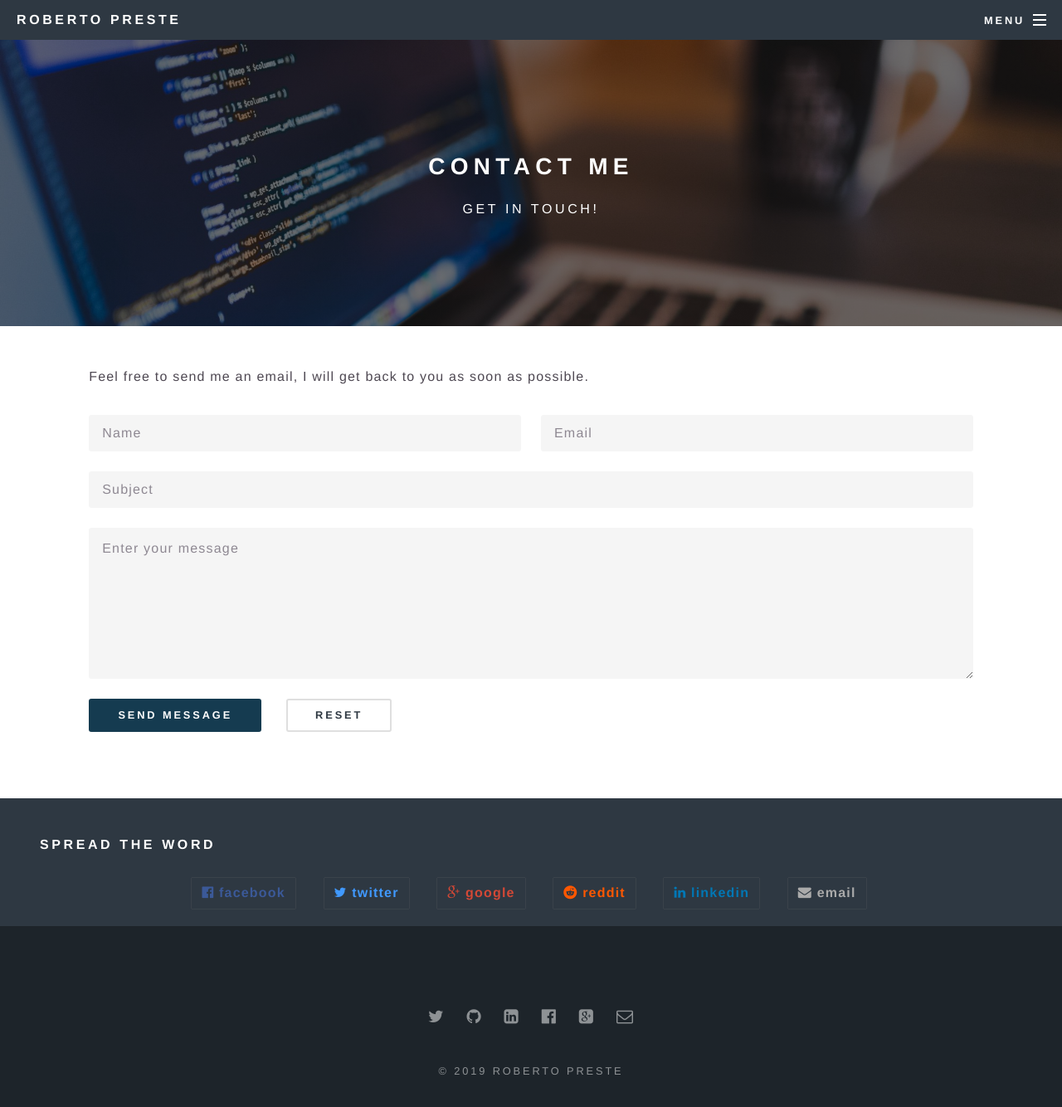
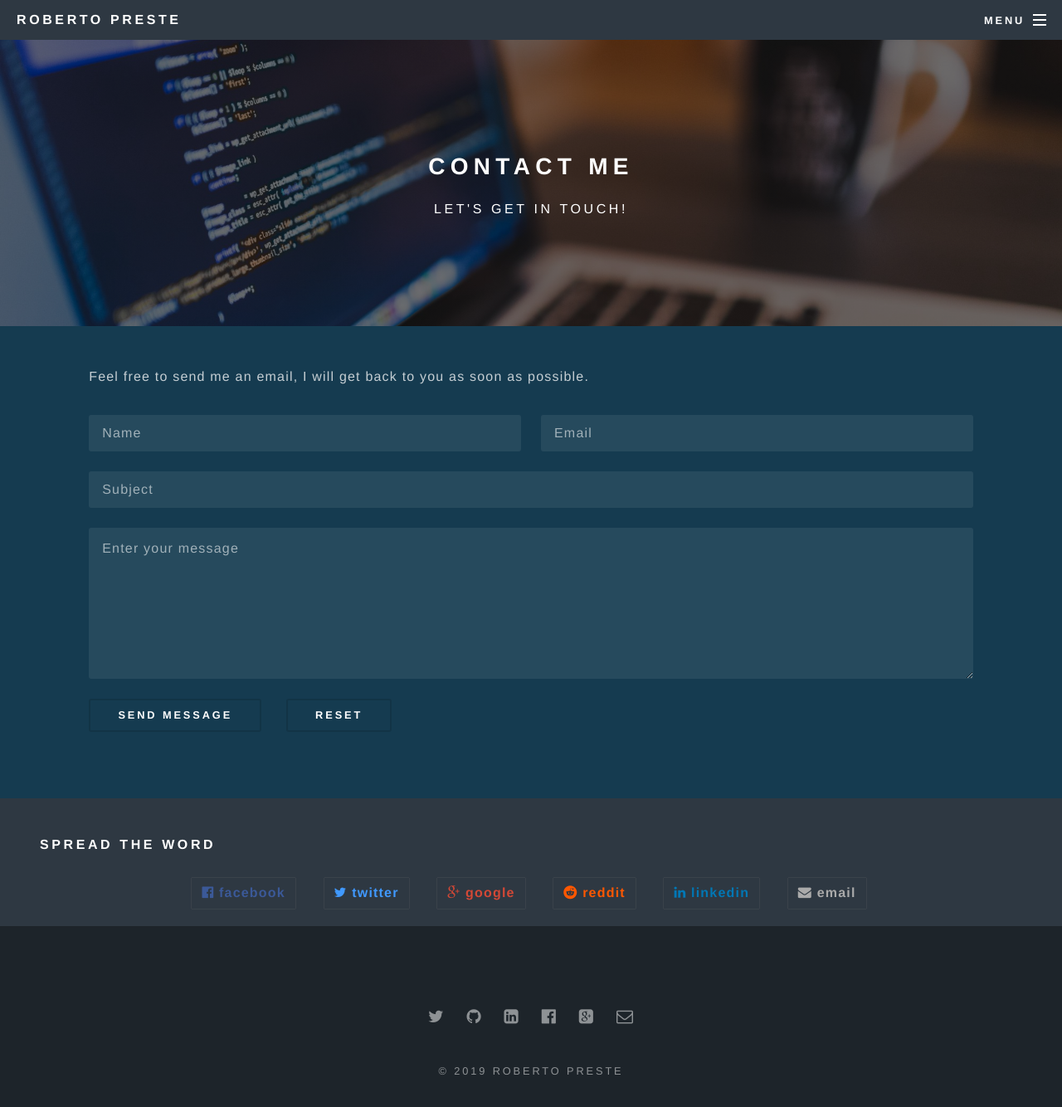
Before and after one commit to robertopreste/robertopreste.github.io, a Jekyll site: the page built from contact.html, in a window 1280 px wide and 1394 px high. Shown: the top 1334 px of the window at 83% size. Built offline with Jekyll 4.4.1, drawn with Linux system fonts in a browser that asks for light colours.

Commit message:
Update styles and layout

```diff
--- a/_layouts/archive.html
+++ b/_layouts/archive.html
@@ -9,15 +9,17 @@ layout: default
         <p>{{ page.description }}</p>
     </header>
 
-    <section class="wrapper alt2 style5">
-        <div class="inner">
-            {{ content }}
-        </div>
-    </section>
+    {% if page.category == "about" or page.title == "Tags" or page.title == "Contact Me" %}
+        <section class="wrapper alt2 style3">
+            <div class="inner">
+                {{ content }}
+            </div>
+        </section>
+    {% endif %}
 
 </article>
 
-<section class="wrapper alt style2">
+<section class="wrapper alt style3">
 
     {% for post in site.posts %}
     {% for cat in post.categories %}
--- a/_layouts/post.html
+++ b/_layouts/post.html
@@ -54,7 +54,7 @@ layout: default
         <!--{% endif %}-->
     </header>
 
-    <section class="wrapper alt2 style5">
+    <section class="wrapper alt2 style3">
         <div class="inner">
             {{ content }}
         </div>
--- a/contact.html
+++ b/contact.html
@@ -1,10 +1,10 @@
 ---
-layout: page
+layout: archive
 title: Contact Me
 permalink: /contact/
 category: contact
 image: /images/favicon.png
-description: Get in touch!
+description: Let's get in touch!
 ---
 <p>Feel free to send me an email, I will get back to you as soon as possible. </p>
 <form action="https://formspree.io/roberto.preste@gmail.com" method="POST">
@@ -24,7 +24,7 @@ description: Get in touch!
         <input type="hidden" name="_next" value="/index">
         <div class="12u$">
             <ul class="actions">
-                <li><input type="submit" value="Send Message" class="special" /></li>
+                <li><input type="submit" value="Send Message" /></li>
                 <li><input type="reset" value="Reset" /></li>
             </ul>
         </div>
--- a/css/syntax.css
+++ b/css/syntax.css
@@ -1,4 +1,4 @@
-.highlight  { background: #ffffff; }
+.highlight  { background: transparent; }
 .highlight .c { color: #999988; font-style: italic } /* Comment */
 .highlight .err { color: #a61717; background-color: #e3d2d2 } /* Error */
 .highlight .k { font-weight: bold } /* Keyword */
--- a/index.html
+++ b/index.html
@@ -45,7 +45,7 @@ image: /images/favicon.png
 		</div>
 	</section>
 <!-- Two -->
-	<section id="two" class="wrapper alt style2">
+	<section id="two" class="wrapper alt style3">
 		<section class="spotlight">
 			<div class="image">
 				<a href="datascience" title="Data Science">
```
Also changed, not shown: other parts of index.html (+1 -1 lines), Gemfile.lock.
